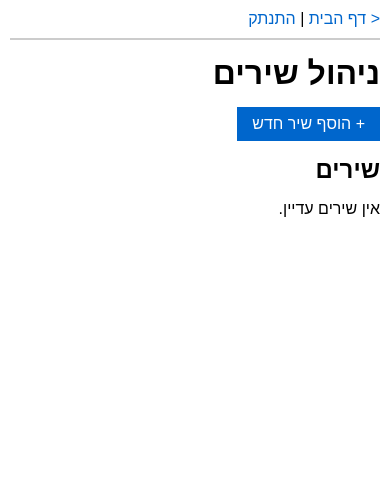
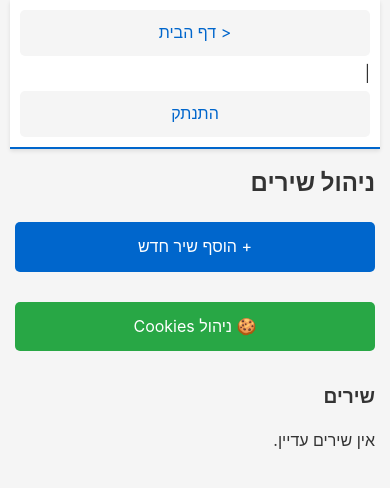
Before and after one commit to orfattal/dumb-music-player, a Flask app: page /admin/dashboard in a window 390 px wide. Shown: the top 488 px of the page. Run offline with Flask 3, Linux system fonts and the light colour scheme; the visitor is signed in with stand-in values (Sample User, id 1); some libraries are stand-ins or nearby versions.

Commit message:
Add responsive design and secure cookies management
Features:
1. Responsive Admin Area:
   - Mobile-first CSS with breakpoints for 768px and 480px
   - Touch-friendly buttons (44px min height)
   - Flexible navigation that stacks on mobile
   - Responsive iframes for YouTube embeds
   - Better typography with clamp() for fluid sizing
   - Improved spacing and padding for all devices

2. Secure Cookies Management:
   - New admin-only /admin/cookies route
   - Upload cookies.txt via paste or file upload
   - Preview existing cookies (first 500 chars)
   - Validation for Netscape cookie format
   - Delete cookies functionality
   - Helpful instructions with browser extension links
   - Secure: requires admin session authentication

3. UI Improvements:
   - Success/error message styling
   - Card-based layout with shadows
   - Better color scheme (#f5f5f5 background)
   - Improved button hover states
   - Focus states for accessibility

This allows better YouTube download reliability by letting admins
update cookies for age-restricted or geo-blocked content.

🤖 Generated with Claude Code

```diff
--- a/app.py
+++ b/app.py
@@ -471,6 +471,81 @@ def admin_delete_song(song_id):
     return redirect(url_for('admin_dashboard'))
 
 
+@app.route('/admin/cookies', methods=['GET', 'POST'])
+def admin_cookies():
+    """Manage cookies.txt file for YouTube authentication."""
+    if 'admin' not in session:
+        return redirect(url_for('admin_login'))
+
+    cookies_file = Path('cookies.txt')
+    current_cookies = None
+    cookies_exist = cookies_file.exists()
+
+    if cookies_exist:
+        try:
+            current_cookies = cookies_file.read_text()
+            # Only show first 500 chars for preview
+            if len(current_cookies) > 500:
+                current_cookies = current_cookies[:500] + '\n... (truncated)'
+        except Exception as e:
+            print(f"Error reading cookies.txt: {e}", flush=True)
+
+    if request.method == 'POST':
+        action = request.form.get('action')
+
+        if action == 'update':
+            cookies_content = request.form.get('cookies_content', '').strip()
+
+            if not cookies_content:
+                return render_template('admin_cookies.html',
+                                     error='תוכן ה-cookies ריק',
+                                     current_cookies=current_cookies,
+                                     cookies_exist=cookies_exist)
+
+            # Basic validation - check if it looks like Netscape cookie format
+            lines = [line.strip() for line in cookies_content.split('\n') if line.strip()]
+            if not any(line.startswith('#') or '\t' in line for line in lines):
+                return render_template('admin_cookies.html',
+                                     error='הפורמט של ה-cookies נראה לא תקין. צריך להיות בפורמט Netscape',
+                                     current_cookies=current_cookies,
+                                     cookies_exist=cookies_exist)
+
+            # Save cookies.txt
+            try:
+                cookies_file.write_text(cookies_content)
+                print(f"✓ cookies.txt updated successfully ({len(cookies_content)} bytes)", flush=True)
+                return render_template('admin_cookies.html',
+                                     success='קובץ cookies.txt עודכן בהצלחה!',
+                                     current_cookies=cookies_content[:500] + '\n... (truncated)' if len(cookies_content) > 500 else cookies_content,
+                                     cookies_exist=True)
+            except Exception as e:
+                print(f"Error writing cookies.txt: {e}", flush=True)
+                return render_template('admin_cookies.html',
+                                     error=f'שגיאה בשמירת הקובץ: {str(e)}',
+                                     current_cookies=current_cookies,
+                                     cookies_exist=cookies_exist)
+
+        elif action == 'delete':
+            if cookies_file.exists():
+                try:
+                    cookies_file.unlink()
+                    print("✓ cookies.txt deleted", flush=True)
+                    return render_template('admin_cookies.html',
+                                         success='קובץ cookies.txt נמחק בהצלחה',
+                                         current_cookies=None,
+                                         cookies_exist=False)
+                except Exception as e:
+                    print(f"Error deleting cookies.txt: {e}", flush=True)
+                    return render_template('admin_cookies.html',
+                                         error=f'שגיאה במחיקת הקובץ: {str(e)}',
+                                         current_cookies=current_cookies,
+                                         cookies_exist=cookies_exist)
+
+    return render_template('admin_cookies.html',
+                         current_cookies=current_cookies,
+                         cookies_exist=cookies_exist)
+
+
 if __name__ == '__main__':
     port = int(os.getenv('PORT', 8080))
     app.run(debug=True, host='0.0.0.0', port=port)
--- a/templates/admin_dashboard.html
+++ b/templates/admin_dashboard.html
@@ -10,7 +10,10 @@
 
 <h1>ניהול שירים</h1>
 
-<a href="{{ url_for('admin_add_song') }}" class="button">+ הוסף שיר חדש</a>
+<div style="display: flex; gap: 10px; flex-wrap: wrap; margin-bottom: 20px;">
+    <a href="{{ url_for('admin_add_song') }}" class="button">+ הוסף שיר חדש</a>
+    <a href="{{ url_for('admin_cookies') }}" class="button" style="background: #28a745;">🍪 ניהול Cookies</a>
+</div>
 
 <h2>שירים</h2>
 
--- a/templates/base.html
+++ b/templates/base.html
@@ -5,66 +5,214 @@
     <meta name="viewport" content="width=device-width, initial-scale=1.0">
     <title>{% block title %}נגן שירים{% endblock %}</title>
     <style>
-        /* Minimal CSS optimized for Opera Mini */
+        /* Responsive CSS optimized for all devices */
+        * {
+            box-sizing: border-box;
+        }
+
         body {
-            font-family: Arial, sans-serif;
+            font-family: -apple-system, BlinkMacSystemFont, 'Segoe UI', Arial, sans-serif;
             margin: 0;
             padding: 10px;
-            background: #fff;
-            color: #000;
+            background: #f5f5f5;
+            color: #333;
             direction: rtl;
+            line-height: 1.6;
         }
+
         h1, h2, h3 {
             margin: 10px 0;
+            word-wrap: break-word;
         }
+
+        h1 {
+            font-size: clamp(1.5rem, 5vw, 2rem);
+        }
+
+        h2 {
+            font-size: clamp(1.2rem, 4vw, 1.5rem);
+        }
+
         a {
             color: #0066cc;
             text-decoration: none;
+            word-break: break-word;
         }
+
         a:visited {
             color: #551a8b;
         }
+
+        a:hover {
+            text-decoration: underline;
+        }
+
         .container {
-            max-width: 600px;
+            max-width: 800px;
             margin: 0 auto;
+            padding: 0 15px;
         }
-        .playlist-item {
-            border: 1px solid #ccc;
+
+        .playlist-item, .song-item {
+            background: white;
+            border: 1px solid #ddd;
+            border-radius: 8px;
             margin: 10px 0;
-            padding: 10px;
+            padding: 15px;
+            box-shadow: 0 2px 4px rgba(0,0,0,0.1);
         }
+
         .song-item {
-            border-bottom: 1px solid #eee;
-            padding: 10px 0;
+            display: flex;
+            flex-direction: column;
+            gap: 10px;
         }
+
         .button {
             display: inline-block;
-            padding: 8px 15px;
+            padding: 12px 20px;
             background: #0066cc;
             color: #fff;
             border: none;
-            margin: 5px 0;
+            border-radius: 5px;
+            cursor: pointer;
+            font-size: 16px;
+            text-align: center;
+            transition: background 0.3s;
+            min-height: 44px; /* Touch-friendly */
+            text-decoration: none;
         }
+
+        .button:hover {
+            background: #0052a3;
+            text-decoration: none;
+        }
+
         .button-danger {
-            background: #cc0000;
+            background: #dc3545;
         }
-        input, textarea {
+
+        .button-danger:hover {
+            background: #c82333;
+        }
+
+        input, textarea, select {
             width: 100%;
-            padding: 8px;
+            padding: 12px;
             margin: 5px 0;
             border: 1px solid #ccc;
+            border-radius: 5px;
+            font-size: 16px; /* Prevents zoom on iOS */
             box-sizing: border-box;
         }
-        .error {
-            color: #cc0000;
-            padding: 10px;
-            border: 1px solid #cc0000;
+
+        input:focus, textarea:focus, select:focus {
+            outline: none;
+            border-color: #0066cc;
+            box-shadow: 0 0 0 3px rgba(0, 102, 204, 0.1);
+        }
+
+        .error, .success {
+            padding: 15px;
+            border-radius: 5px;
             margin: 10px 0;
         }
+
+        .error {
+            color: #721c24;
+            background: #f8d7da;
+            border: 1px solid #f5c6cb;
+        }
+
+        .success {
+            color: #155724;
+            background: #d4edda;
+            border: 1px solid #c3e6cb;
+        }
+
         .nav {
-            border-bottom: 2px solid #ccc;
-            padding-bottom: 10px;
-            margin-bottom: 15px;
+            background: white;
+            border-bottom: 2px solid #0066cc;
+            padding: 15px;
+            margin: -10px -10px 20px -10px;
+            box-shadow: 0 2px 4px rgba(0,0,0,0.1);
+            display: flex;
+            flex-wrap: wrap;
+            gap: 10px;
+            align-items: center;
+        }
+
+        .nav a {
+            padding: 8px 12px;
+            white-space: nowrap;
+        }
+
+        /* Responsive iframe (for YouTube embeds) */
+        iframe {
+            max-width: 100%;
+            height: auto;
+        }
+
+        /* Responsive tables */
+        table {
+            width: 100%;
+            border-collapse: collapse;
+            overflow-x: auto;
+            display: block;
+        }
+
+        /* Mobile breakpoint */
+        @media (max-width: 768px) {
+            body {
+                padding: 5px;
+            }
+
+            .container {
+                padding: 0 10px;
+            }
+
+            .nav {
+                margin: -5px -5px 15px -5px;
+                padding: 10px;
+                flex-direction: column;
+                align-items: stretch;
+            }
+
+            .nav a {
+                display: block;
+                text-align: center;
+                padding: 10px;
+                background: #f5f5f5;
+                border-radius: 5px;
+            }
+
+            .button {
+                width: 100%;
+                margin: 10px 0;
+            }
+
+            .playlist-item, .song-item {
+                padding: 10px;
+            }
+
+            input, textarea, select {
+                font-size: 16px; /* Prevents zoom on mobile */
+            }
+        }
+
+        /* Small mobile breakpoint */
+        @media (max-width: 480px) {
+            h1 {
+                font-size: 1.5rem;
+            }
+
+            h2 {
+                font-size: 1.2rem;
+            }
+
+            .nav {
+                gap: 5px;
+            }
         }
     </style>
 </head>
```
Also changed, not shown: templates/admin_cookies.html (added, +126 -0 lines).
